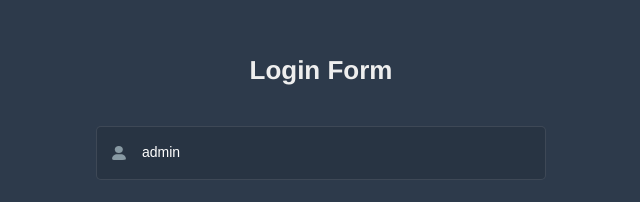
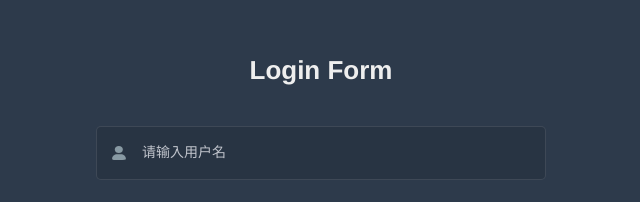
Before and after one commit to dq-wen/djsc, a Vue app: page /#/login in a window 1280 px wide. Shown: the part 104-306 px from the top of the page, without its empty margins (319-959 px from the left). Built offline with nearby package versions, Linux system fonts and the light colour scheme.

Commit message:
去掉默认的登陆用户

```diff
--- a/src/views/login/login.vue
+++ b/src/views/login/login.vue
@@ -59,8 +59,8 @@ export default {
   data() {
     return {
       loginForm: {
-        username: 'admin',
-        password: 'szg_2020'
+        username: '',
+        password: ''
       },
       loginRules: {
         username: [{ required: true,message: "请输入账号", trigger: 'blur' }],
```
